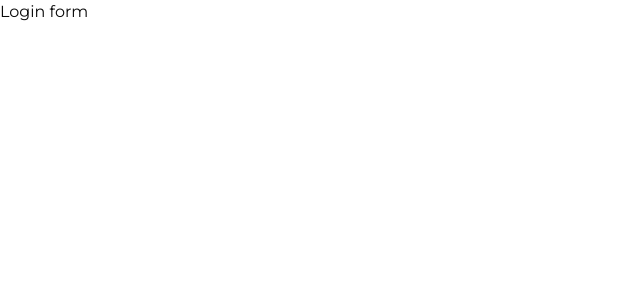
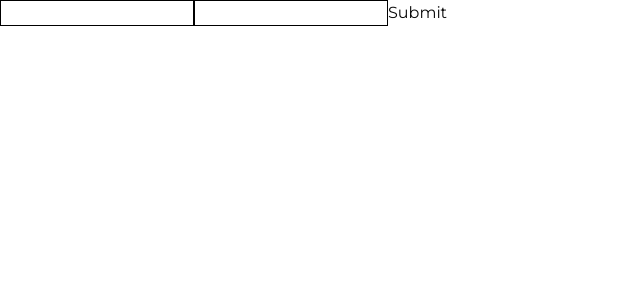
Before and after one commit to mainak58/cfa-frm-jobs, a Next.js app: page /login in a window 1280 px wide. Shown: the top 300 px of the page, without its empty margins (0-640 px from the left). Built offline with nearby package versions, Linux system fonts and the light colour scheme.

Commit message:
minor changesd

```diff
--- a/src/app/(auth)/login/page.tsx
+++ b/src/app/(auth)/login/page.tsx
@@ -1,5 +1,6 @@
+"use client";
 import React from "react";
-import LoginForm from "@/src/components/(auth)/login/LoginForm";
+import LoginForm from "@/components/(auth)/login/LoginForm";
 
 function page() {
   return (
--- a/src/components/(auth)/login/LoginForm.jsx
+++ /dev/null
@@ -1,7 +0,0 @@
-import React from "react";
-
-function LoginForm() {
-  return <div>Login form</div>;
-}
-
-export default LoginForm;
--- /dev/null
+++ b/src/components/(auth)/login/LoginForm.tsx
@@ -0,0 +1,28 @@
+"use client";
+import React, { useState } from "react";
+import { useFormStatus } from "react-dom";
+
+function LoginForm() {
+  const { pending, data, method, action } = useFormStatus();
+  const formSubmit = () => {
+    const emailOrPhone = data.get("emailOrPhone");
+    const password = data.get("password");
+
+    console.log("password: ", password);
+    console.log("emailOrPhone: ", emailOrPhone);
+  };
+
+  return (
+    <>
+      <form action={formSubmit}>
+        <input name="emailOrPhone" className="border border-black" />
+        <input name="password" className="border border-black" />
+        <button type="submit" disabled={pending}>
+          {pending ? "Submitting..." : "Submit"}
+        </button>
+      </form>
+    </>
+  );
+}
+
+export default LoginForm;
```
